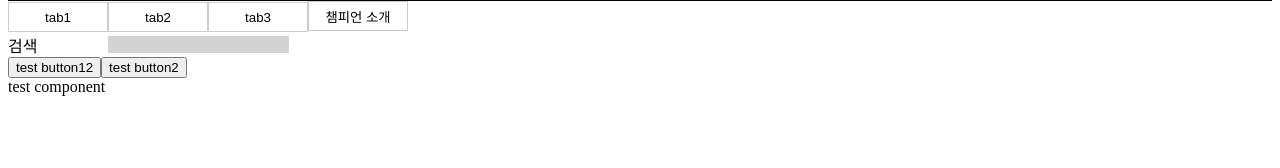
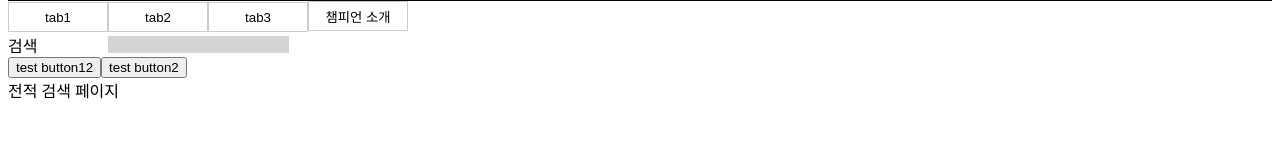
Before and after one commit to Jonguk9710/gs_gg, a Vue app in the folder gs_gg_ui/: page / in a window 1280 px wide. Shown: the part 120-288 px from the top of the page. Built offline with nearby package versions, Linux system fonts and the light colour scheme; no server answers.

Commit message:
전적 검색 페이지 추가 및 헤더 클릭 시 메인 페이지 이동

```diff
--- a/gs_gg_ui/src/js/router.js
+++ b/gs_gg_ui/src/js/router.js
@@ -1,7 +1,7 @@
 import { createRouter, createWebHistory } from "vue-router";
 // import HomePage from "@/views/HomePage.vue";
 import CharactersPage from "@/views/characters/CharactersPage.vue";
-import TestPage from "@/views/test/TestPage.vue";
+import RecordsPage from "@/views/records/RecordsPage.vue";
 import menus from "./menu/menus";
 
 
@@ -18,10 +18,11 @@ const mainRoutes= [];
 })(menus);
 
 const routes = [
+  //전적 검색 페이지
   {
     path: "/",
     name: "/",
-    component:TestPage,
+    component:RecordsPage,
     children:mainRoutes,// Hompage 주소 '/'를 고정값으로 가지고 있는다
   },
 
--- a/gs_gg_ui/src/views/HomePage.vue
+++ b/gs_gg_ui/src/views/HomePage.vue
@@ -1,7 +1,7 @@
 <template lang="">
     <!-- header 및 logo -->
     <div class="header">
-        <h1>GS.GG</h1>
+        <h1 @click="goToMainPage">GS.GG</h1>
     </div>
 
     <!-- 메인 탭 버튼 -->
@@ -36,6 +36,11 @@ export default {
 
     //methods
     methods: {
+        //헤더 GS.GG 클릭 시 Main 화면으로 이동
+        goToMainPage() {
+            this.$router.push({ path: '/'});
+        },
+
         //메인 탭 클릭시 component change 이벤트
         componentChg(idNum){
             this.$router.push(this.arrTabBtns[idNum].pagePath);
@@ -80,6 +85,7 @@ export default {
     height:100px;
     background: black;
     color:white;
+    cursor: pointer;
 }
 .search{
     display:flex;
--- /dev/null
+++ b/gs_gg_ui/src/views/records/RecordsPage.vue
@@ -0,0 +1,13 @@
+<template lang="">
+  <div>
+      전적 검색 페이지
+  </div>
+</template>
+<script>
+export default {
+
+}
+</script>
+<style lang="">
+
+</style>
```
